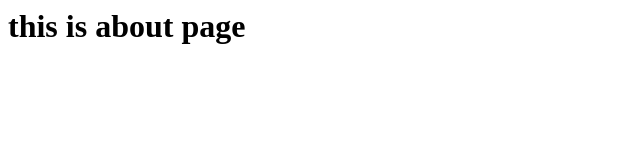
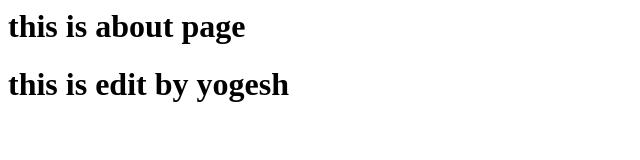
Before and after one commit to gamityogesh/testdemorepo, a plain HTML site: page about.html in a window 1280 px wide. Shown: the whole page, without its empty margins (0-640 px from the left). Drawn offline with Linux system fonts and the light colour scheme.

Commit message:
Update about.html

```diff
--- a/about.html
+++ b/about.html
@@ -4,5 +4,6 @@
 </head>
 <body>
 <h1>this is about page</h1>
+  <h1>this is edit by yogesh</h1>
 </body>
 </html>
```
